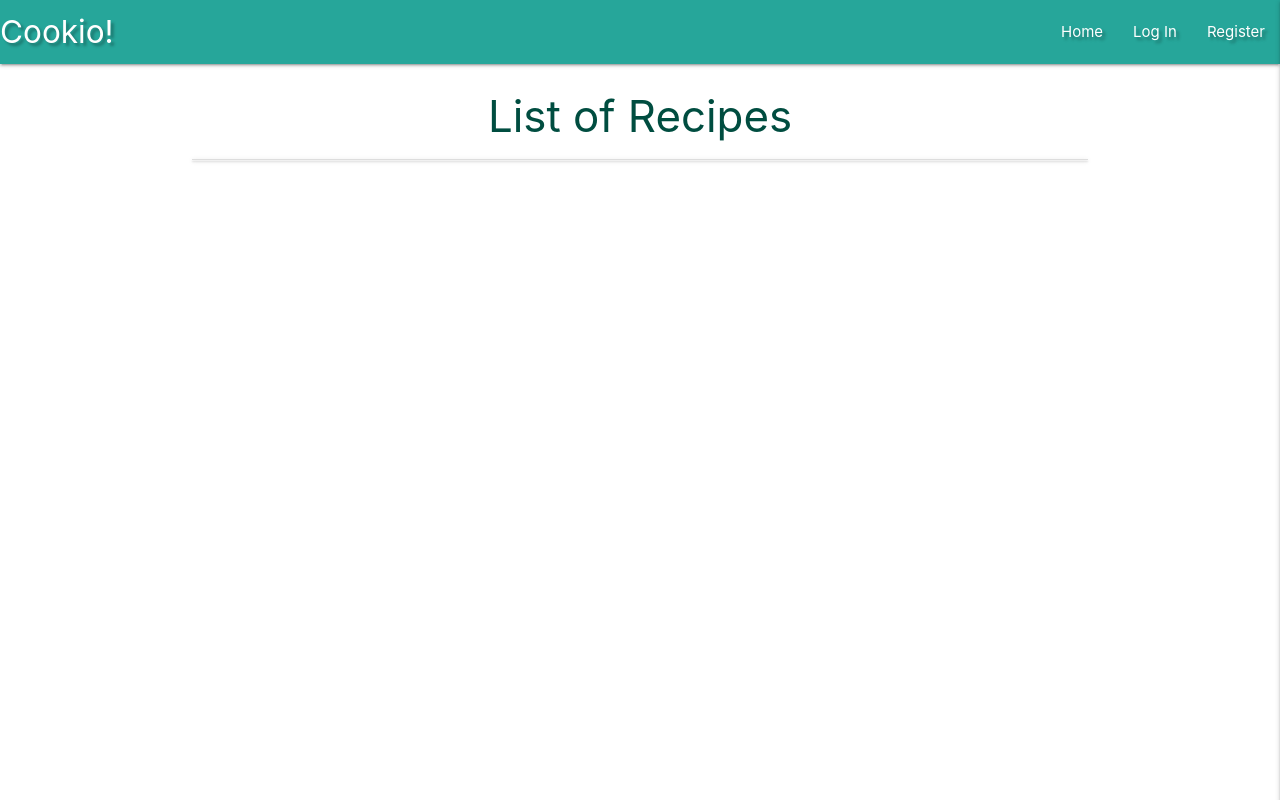
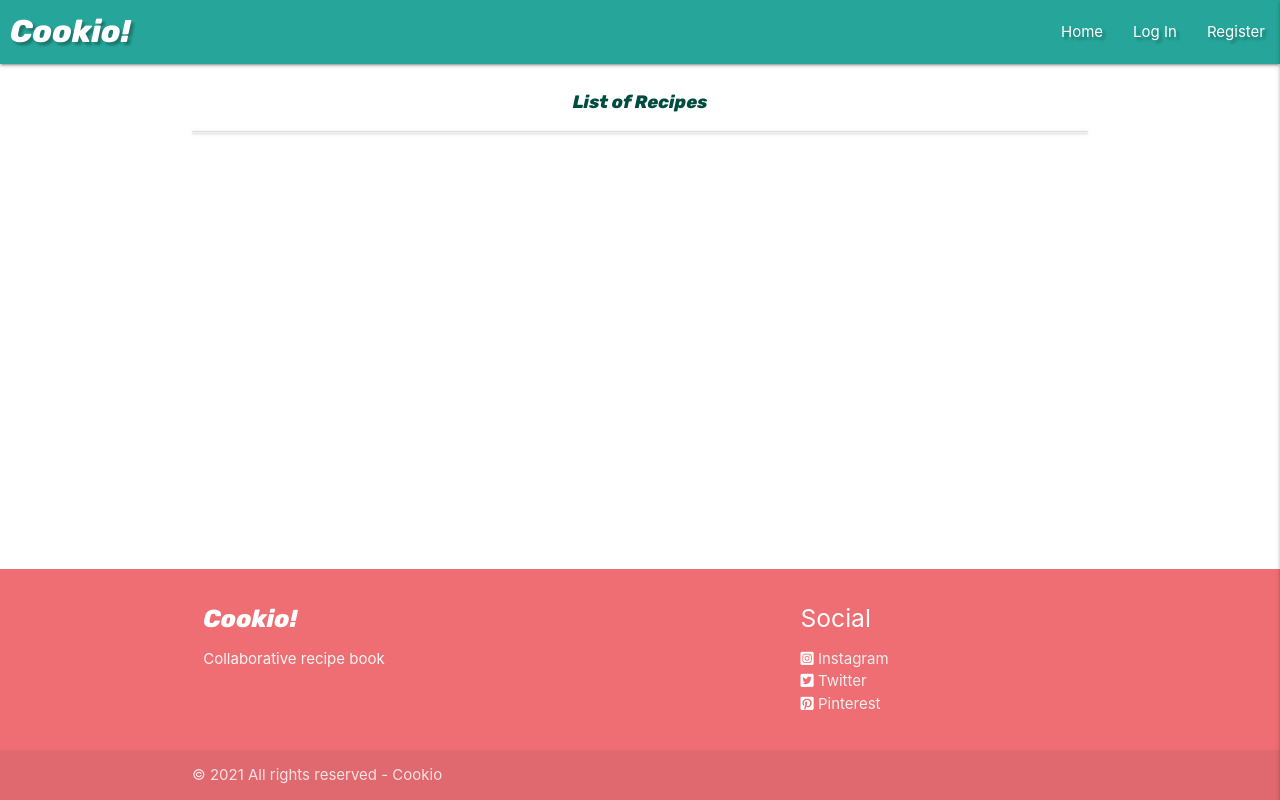
Before and after one commit to Code-Institute-Submissions/cookio, a Flask app: page / in a window 1280 px wide. Run offline with Flask 2, Linux system fonts and the light colour scheme; data that the repository does not hold is empty; some libraries are stand-ins or nearby versions.

Commit message:
Style fonts and add footer

```diff
--- a/static/css/style.css
+++ b/static/css/style.css
@@ -14,3 +14,28 @@
     margin: 5px;
     line-height: 40px;
 }
+
+ body {
+    display: flex;
+    min-height: 100vh;
+    flex-direction: column;
+  }
+
+  main {
+    flex: 1 0 auto;
+  }
+
+  .brand-logo {
+      margin-left: 10px;
+      font-size: large;
+      font-family: 'Rubik', sans-serif;
+  }
+
+  .brand-logo-footer {
+          font-family: 'Rubik', sans-serif;
+  }
+
+  .recipe-list {
+          font-family: 'Rubik', sans-serif;
+          font-size: large;
+  }
--- a/templates/base.html
+++ b/templates/base.html
@@ -10,6 +10,8 @@
     <link rel="stylesheet" href="https://cdnjs.cloudflare.com/ajax/libs/materialize/1.0.0/css/materialize.min.css"
         type="text/css">
     <link rel="stylesheet" href="{{ url_for('static', filename='css/style.css') }}" type="text/css">
+    <link rel="preconnect" href="https://fonts.gstatic.com">
+<link href="https://fonts.googleapis.com/css2?family=Rubik:ital,wght@1,800&display=swap" rel="stylesheet">
     {% block styles %}
     {% endblock %}
     <title>Recipes Manager</title>
@@ -77,12 +79,37 @@
         {% block content %}
         {% endblock %}
     </main>
+
     <script src="https://code.jquery.com/jquery-3.5.1.min.js"
         integrity="sha256-9/aliU8dGd2tb6OSsuzixeV4y/faTqgFtohetphbbj0=" crossorigin="anonymous"></script>
     <script src="https://cdnjs.cloudflare.com/ajax/libs/materialize/1.0.0/js/materialize.min.js"></script>
     <script src="{{ url_for('static', filename='js/script.js') }}"></script>
     {% block scripts %}
     {% endblock %}
+            <footer class="page-footer">
+        <div class="container">
+            <div class="row">
+                <div class="col l6 s12">
+                    <h5 class="white-text brand-logo-footer">Cookio!</h5>
+                    <p class="grey-text text-lighten-4">Collaborative recipe book</p>
+                </div>
+                <div class="col l4 offset-l2 s12">
+                    <h5 class="white-text">Social</h5>
+                    <ul>
+                        <li><i class="fab fa-instagram-square"></i> <a class="grey-text text-lighten-3"
+                                href="#!">Instagram</a></li>
+                        <li><i class="fab fa-twitter-square"></i> <a class="grey-text text-lighten-3"
+                                href="#!">Twitter</a></li>
+                        <li><i class="fab fa-pinterest-square"></i> <a class="grey-text text-lighten-3"
+                                href="#!">Pinterest</a></li>
+                    </ul>
+                </div>
+            </div>
+        </div>
+        <div class="footer-copyright">
+            <div class="container"> © 2021 All rights reserved - Cookio </div>
+        </div>
+    </footer>
 
 </body>
 
--- a/templates/recipes.html
+++ b/templates/recipes.html
@@ -1,7 +1,7 @@
 {% extends "base.html" %}
 {% block content %}
 
-<h3 class="teal-text text-darken-4 center-align">List of Recipes</h3>
+<h3 class="teal-text text-darken-4 center-align recipe-list">List of Recipes</h3>
 
 <ul class="collapsible">
     {% for recipe in recipes %}
```
